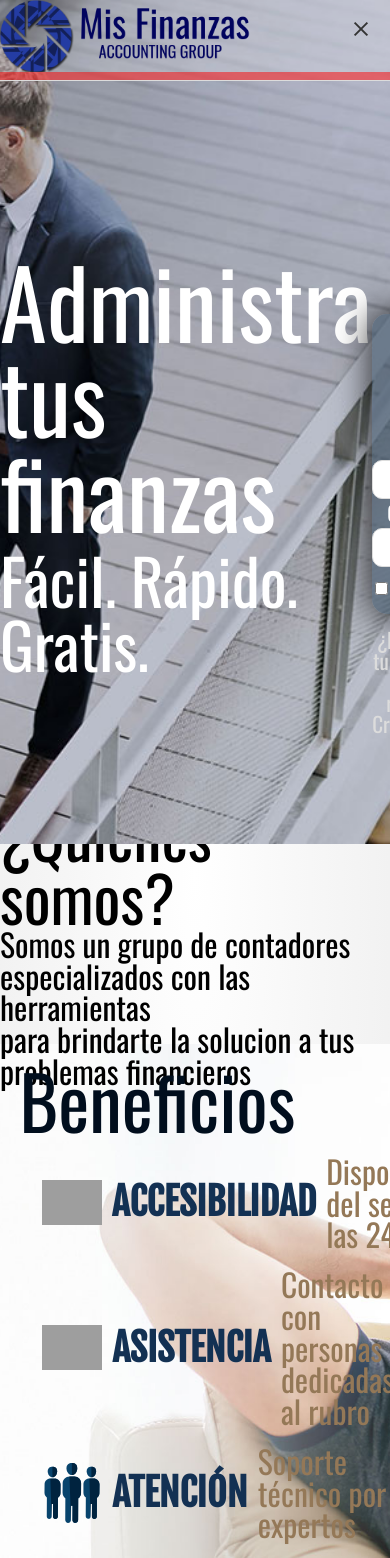
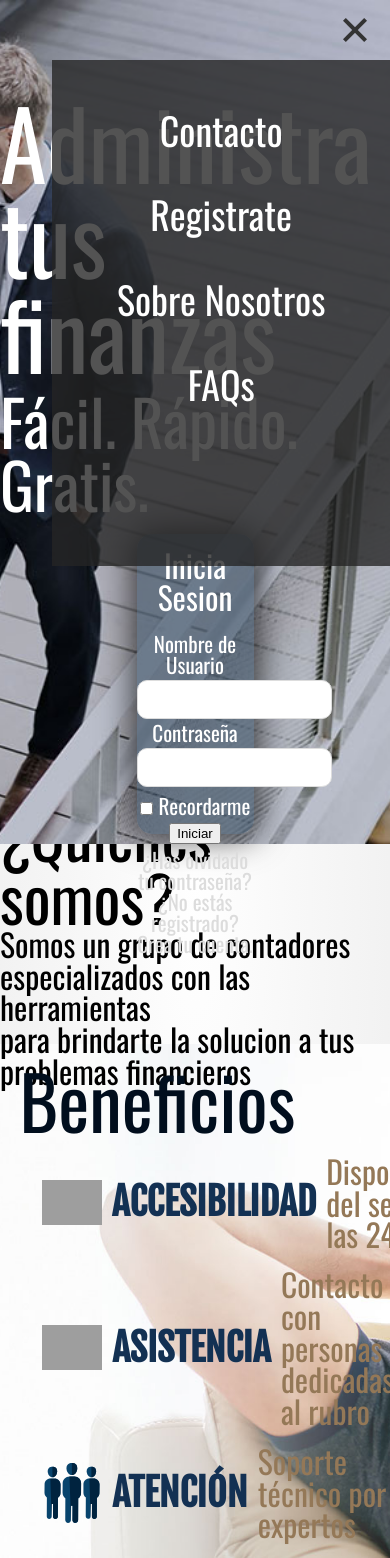
Before and after one commit to celina096/trabajo_grupal, a PHP site: page / in a window 390 px wide, after a click that opens the changed part; the page is wider, and only the part inside the window is pictured. Shown: the top 1558 px of that part. Run offline with PHP 8.4, Linux system fonts and the light colour scheme; some libraries are stand-ins or nearby versions; grey boxes are pictures that could not be loaded.

Commit message:
burger menu

```diff
--- a/css/styles.css
+++ b/css/styles.css
@@ -88,9 +88,13 @@ header.index h1, h2 {
   float: left;
 }
 
+nav.menu-movil {
+	display: none;
+}
+
 header.index li {
   float: right;
-	margin-right:40px;
+	margin-right:20px;
 	padding: 30px;
 	z-index: 100000;
 }
@@ -309,6 +313,8 @@ footer p.copyright {
 	}
 
 
+
+
 	.menu-btn {
 		  display: block;
 			float: right;
@@ -326,10 +332,10 @@ footer p.copyright {
 	.menu-icon .navicon {
 	  background: #333;
 	  display: block;
-  height: 2px;
+	  height: 4px;
 	  position: relative;
 	  transition: background .2s ease-out;
-  width: 18px;
+	  width: 30px;
 	}
 
 	.menu-icon .navicon:before,
@@ -351,28 +357,71 @@ footer p.copyright {
 	  top: -5px;
 	}
 
-.header .menu-btn:checked ~ .menu {
-  max-height: 240px;
-	display: flex;
-	float: right;
-	flex-direction: row;
-	background-color: rgba(255, 0, 0, 0.5);
+	header {
+		background-color: transparent;
+		width: 100%;
+		height: 70vh;
+		border-bottom: none;
+	}
+	header img {
+		display: none;
 	}
 
-.header .menu-btn:checked ~ .menu-icon .navicon {
+	.menu-btn:checked ~ .menu-movil {
+		display: block;
+		float: right;
+		width: 40vh;
+		text-align: center;
+		height: 60vh;
+		background-color: rgba(38, 38, 38, 0.79);
+	}
+	.menu-btn:checked ~ ul {
+				height: 800px;
+	}
+
+	.menu-btn:checked ~ .menu-movil li{
+		display: block;
+		float: none;
+		margin: 0;
+		padding-top: 5%;
+		font-size: 1.5em;
+	}
+
+	.menu-movil ul:first-child {
+		margin-top: 10%;
+	}
+
+	nav.menu-movil a {
+		color: white;
+	}
+	.menu-btn:checked ~ .menu-icon .navicon {
 	  background: transparent;
 	}
 
-.header .menu-btn:checked ~ .menu-icon .navicon:before {
+	.menu-btn:checked ~ .menu-icon .navicon:before {
 	  transform: rotate(-45deg);
 	}
 
-.header .menu-btn:checked ~ .menu-icon .navicon:after {
+	.menu-btn:checked ~ .menu-icon .navicon:after {
 	  transform: rotate(45deg);
 	}
 
-.header .menu-btn:checked ~ .menu-icon:not(.steps) .navicon:before,
-.header .menu-btn:checked ~ .menu-icon:not(.steps) .navicon:after {
+	 .menu-btn:checked ~ .menu-icon:not(.steps) .navicon:before,
+	 .menu-btn:checked ~ .menu-icon:not(.steps) .navicon:after {
 	  top: 0;
 	}
+
+	/* fin menu */
+
+	.section1 {
+		flex-direction: column;
 	}
+
+	.section1 h2, h3 {
+		float: none;
+	}
+
+	.section1 form {
+		float: none;
+	}
+}
--- a/index.html
+++ b/index.html
@@ -26,6 +26,15 @@
                 <li class="hvr-underline-from-center"><a href="FAQS/faqs.html">FAQs</a></li>
               </ul>
             </nav>
+            <nav class="menu-movil">
+              <ul>
+                <li><a href="#">Contacto</a></li>
+                <li><a href="trabajo/formulario.html">Registrate</a></li>
+                <li><a href="#">Sobre Nosotros</a></li>
+                <li><a href="FAQS/faqs.html">FAQs</a></li>
+              </ul>
+            </nav>
+
           </header>
         </div> <!-- .header -->
       </div>
```
Lines whose indentation alone changed are shown as unchanged.
